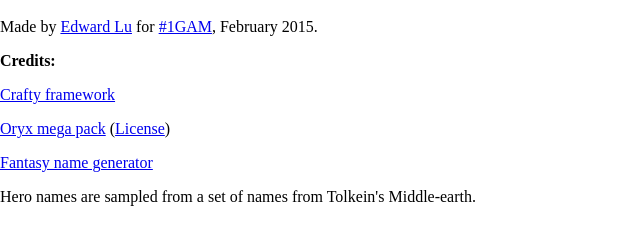
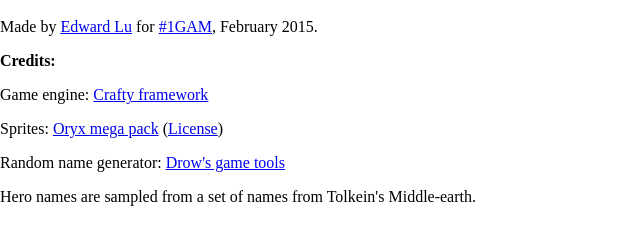
Before and after one commit to Chaosed0/1gam_feb, a website: page public/about.html in a window 1280 px wide. Shown: the part 40-284 px from the top of the page, without its empty margins (0-640 px from the left). Drawn offline with Linux system fonts and the light colour scheme.

Commit message:
Update about

```diff
--- a/public/about.html
+++ b/public/about.html
@@ -9,9 +9,9 @@
         <h1>About the game</h1>
         <p>Made by <a href="http://straypixels.net/">Edward Lu</a> for <a href="http://onegameamonth.com">#1GAM</a>, February 2015.</p>
         <p><strong>Credits: </strong></p>
-        <p><a href="http://craftyjs.com">Crafty framework</a></p>
-        <p><a href="http://oryxdesignlab.com">Oryx mega pack</a> (<a href="http://oryxdesignlab.com/license">License</a>)</p>
-        <p><a href="http://donjon.bin.sh">Fantasy name generator</a></p>
+        <p>Game engine: <a href="http://craftyjs.com">Crafty framework</a></p>
+        <p>Sprites: <a href="http://oryxdesignlab.com">Oryx mega pack</a> (<a href="http://oryxdesignlab.com/license">License</a>)</p>
+        <p>Random name generator: <a href="http://donjon.bin.sh">Drow's game tools</a></p>
         <p>Hero names are sampled from a set of names from Tolkein's Middle-earth.</p>
     </body>
 </html>
```
